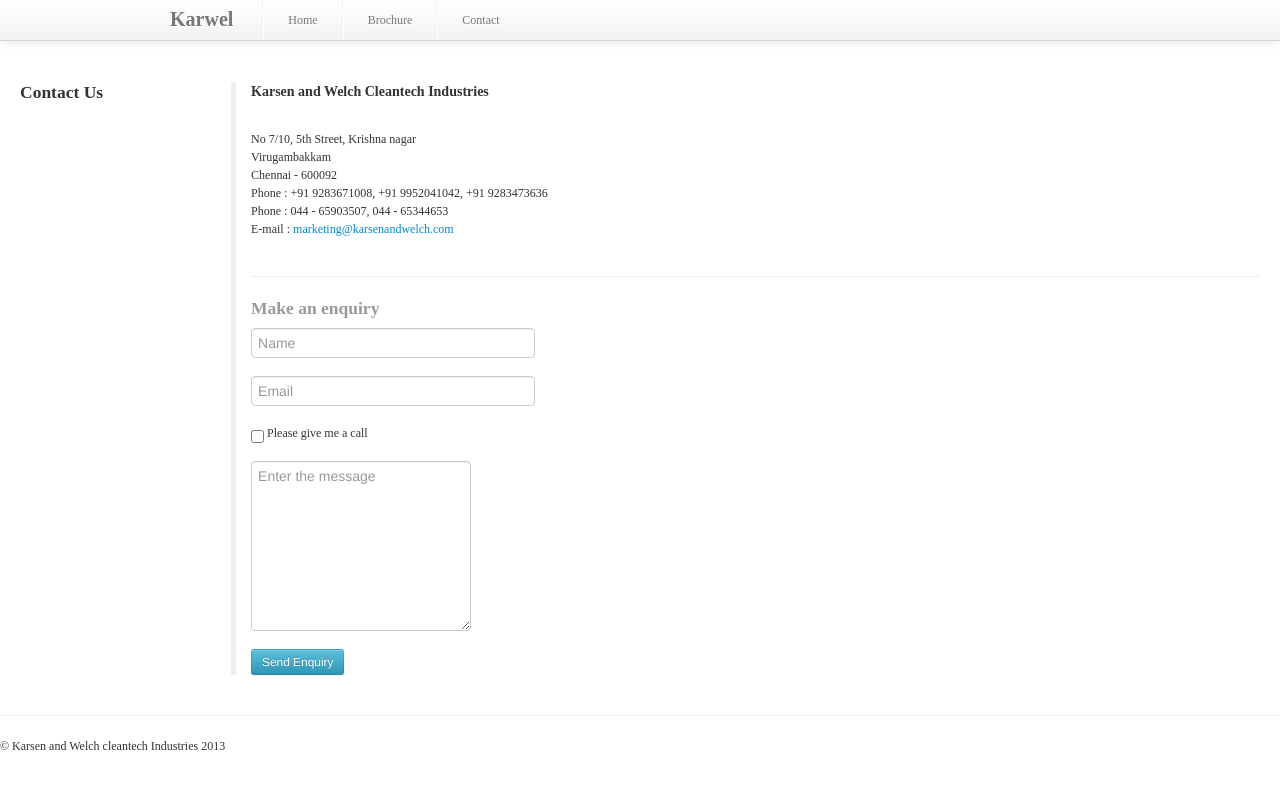
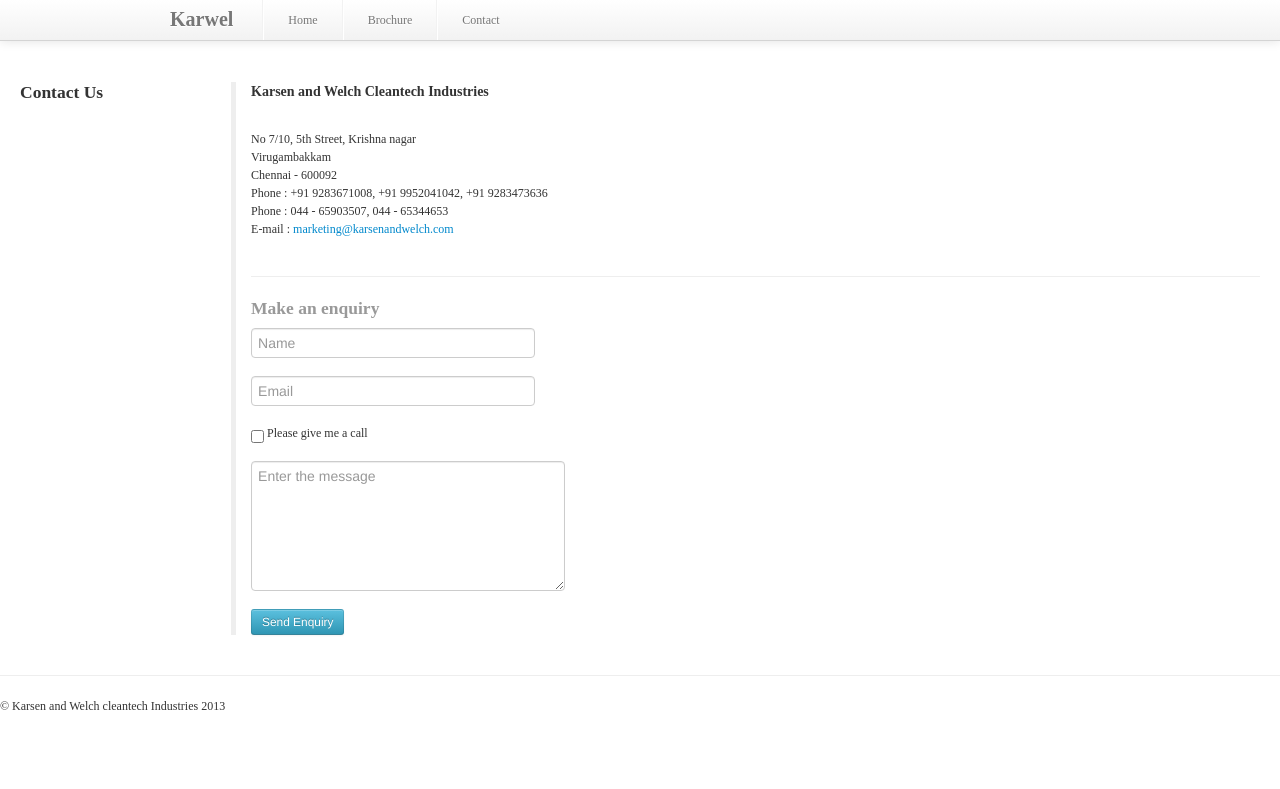
Before and after one commit to soundarmoorthy/karsenandwelch, a Jekyll site: the page built from contact/index.html, in a window 1280 px wide. Shown: the top 789 px of the page. Built offline with Jekyll 4.4.1, drawn with Linux system fonts in a browser that asks for light colours; nearby versions of some CDN libraries; some web fonts are replaced; Markdown is read by kramdown in place of the engine named in the settings.

Commit message:
Fix dimensions of the text area

```diff
--- a/contact/index.html
+++ b/contact/index.html
@@ -25,7 +25,7 @@
           <input class="input-xlarge" type="text"  id="inputName" placeholder="Name" /><br><br>
           <input class="input-xlarge" type="email" id="inputEmail" required=true placeholder="Email" /><br><br>
 	  <input type="checkbox" class="input-xlarge" value="true">&nbsp;Please give me a call</input><br><br>
-	  <textarea rows=8 cols=100 maxlength=512 required=true placeholder="Enter the message"></textarea><br><br>
+	  <textarea rows=6 style="width:300px" maxlength=512 required=true placeholder="Enter the message"></textarea><br><br>
 	  <button type="submit" class="btn btn-info btn-small">Send Enquiry</button>
 	</div>
       </form>
```
